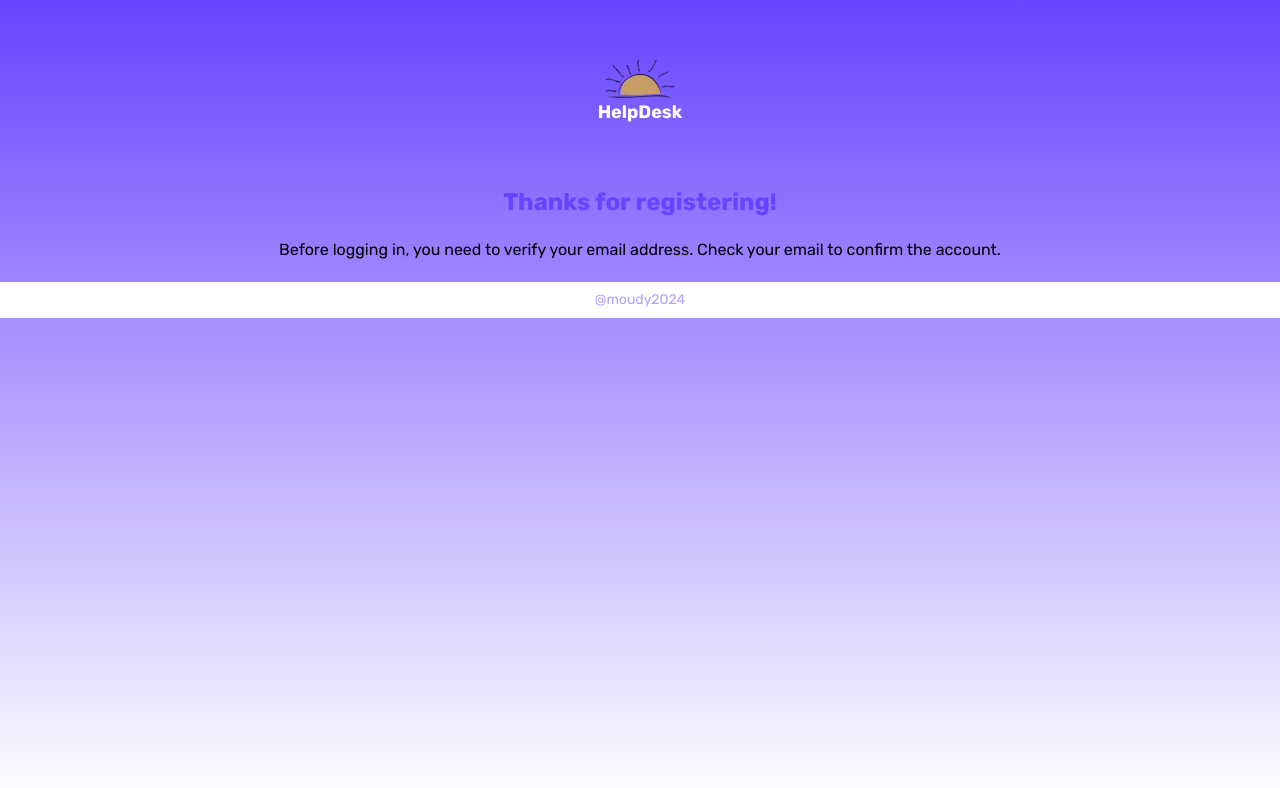
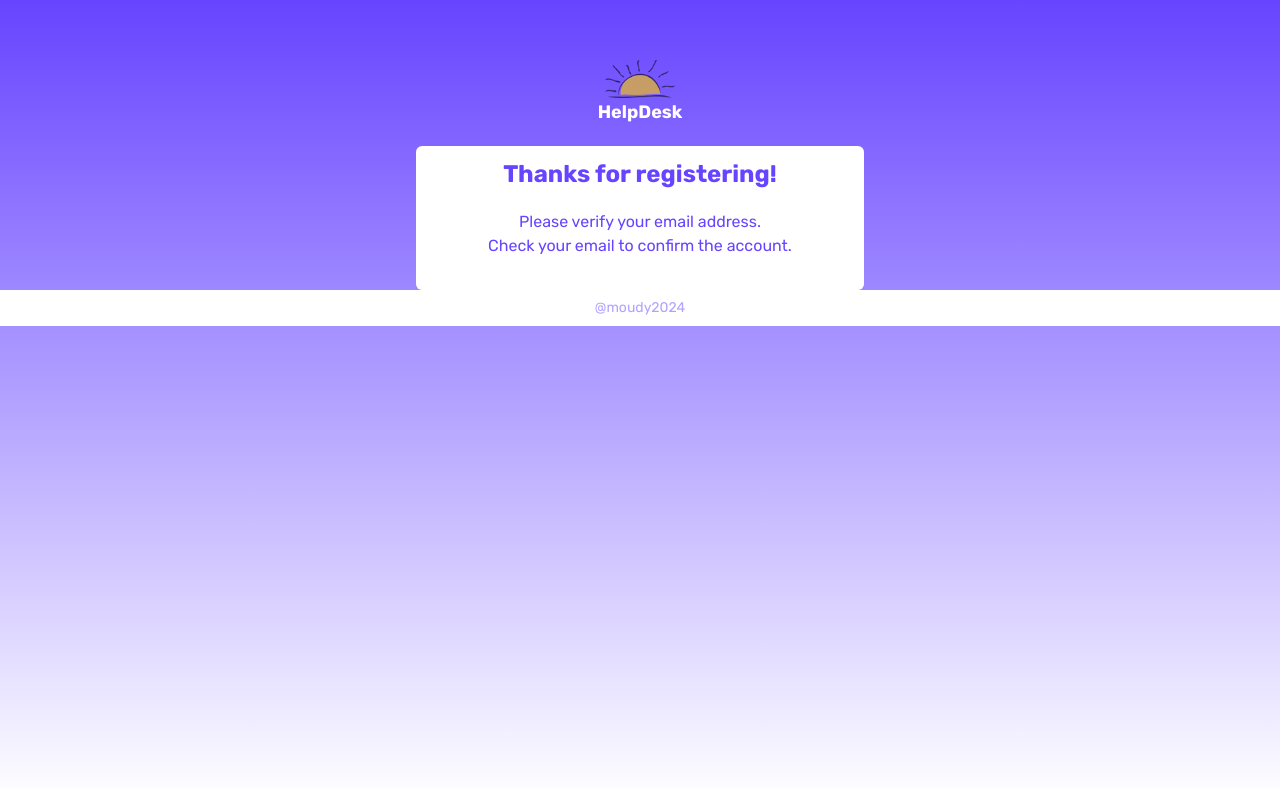
Before and after one commit to emoudy/helpdesk, a Next.js app: page /verify in a window 1280 px wide. Shown: the top 788 px of the page. Built offline with nearby package versions, Linux system fonts and the light colour scheme.

Commit message:
Verify page update with new background and footer

```diff
--- a/app/(auth)/verify/page.tsx
+++ b/app/(auth)/verify/page.tsx
@@ -1,11 +1,11 @@
 export default function Verify() {
   return (
-    <div className="text-center mt-10">
+    <div className="text-center bg-white max-w-md rounded-md mx-auto p-3">
       <h2>Thanks for registering!</h2>
-      <p className="my-5">
-        Before logging in, you need to verify your email address. Check your
-        email to confirm the account.
-      </p>
+      <div className="my-5 text-primary">
+        <p>Please verify your email address.</p>
+        <p>Check your email to confirm the account.</p>
+      </div>
     </div>
   );
 }
```
